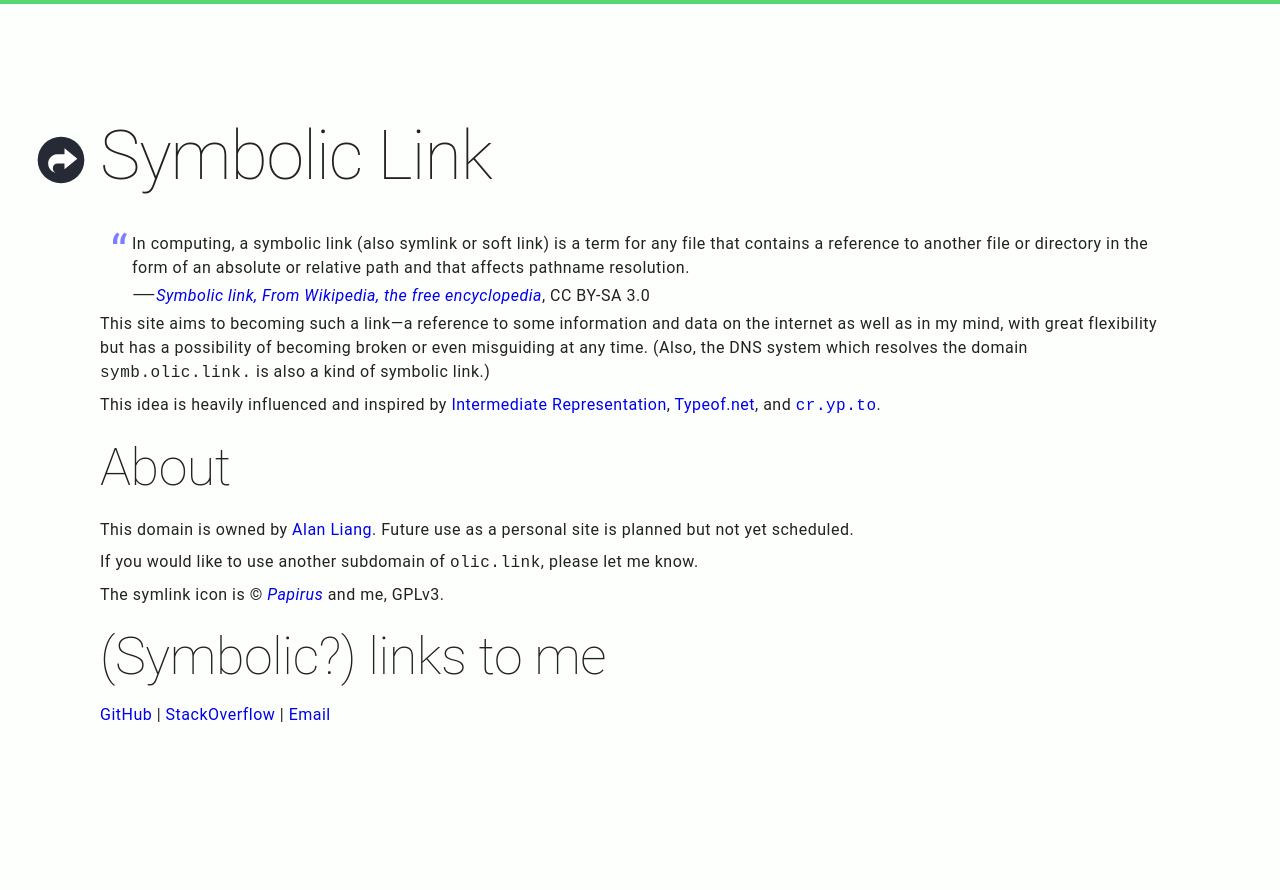
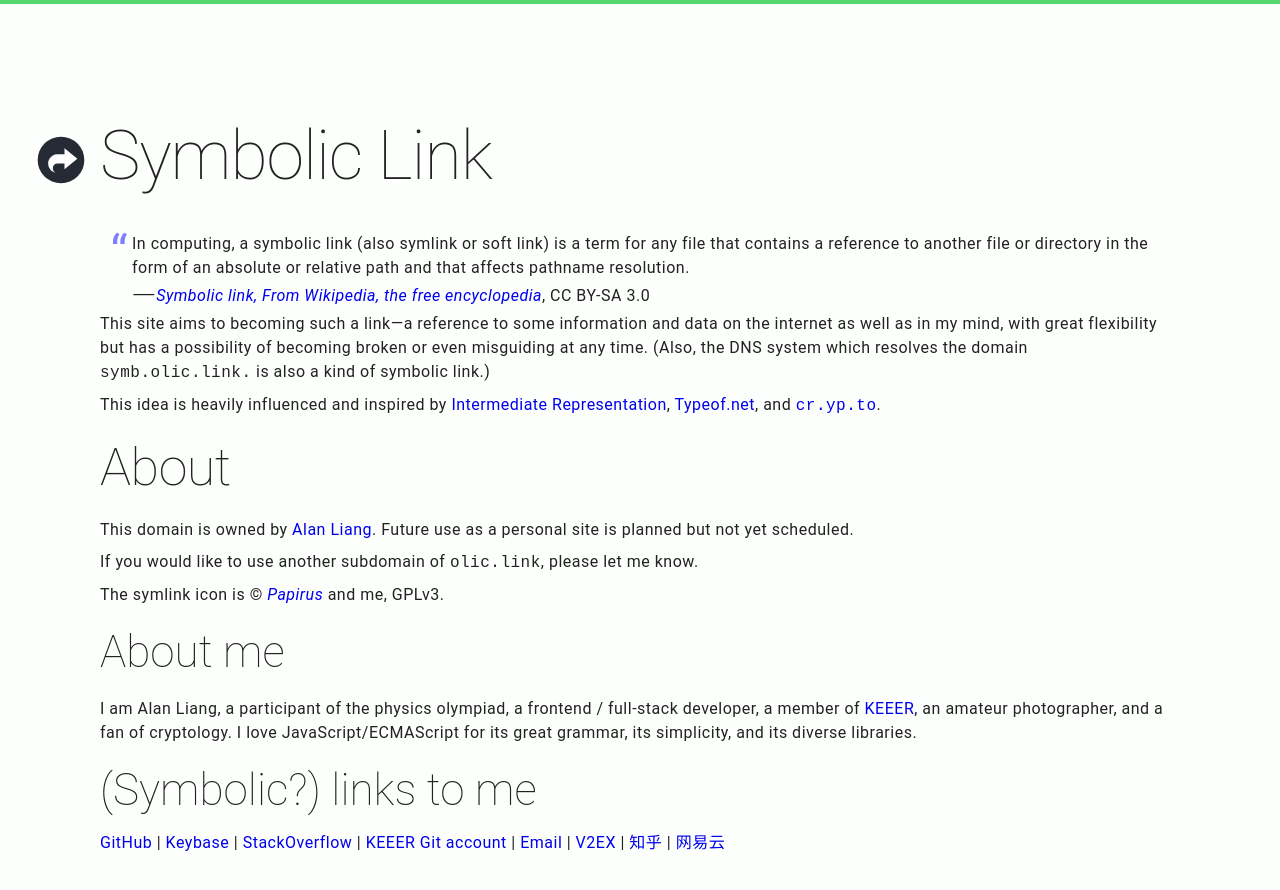
Before and after one commit to Alan-Liang/symb.olic.link, a plain HTML site: page index.html in a window 1280 px wide. Before the commit the page ends 800 px from the top, so only its background shows below. Drawn offline with Linux system fonts and the light colour scheme.

Commit message:
update content

```diff
--- a/index.html
+++ b/index.html
@@ -41,7 +41,9 @@
     <p>This domain is owned by <a href="https://github.com/Alan-Liang" rel="noopener">Alan Liang</a>. Future use as a personal site is planned but not yet scheduled.</p>
     <p>If you would like to use another subdomain of <code>olic.link</code>, please let me know.</p>
     <p>The symlink icon is &copy; <cite><a href="https://github.com/PapirusDevelopmentTeam/papirus-icon-theme" rel="noopener">Papirus</a></cite> and me, GPLv3.</p>
-    <h2>(Symbolic?) links to me</h2>
-    <a href="https://github.com/Alan-Liang" rel="noopener">GitHub</a> | <a href="https://stackoverflow.com/users/13085717" rel="noopener">StackOverflow</a> | <a href="javascript:void alert(String.fromCharCode(97,64,107,101,101,101,114,46,110,101,116))">Email</a>
+    <h3>About me</h3>
+    <p>I am Alan Liang, a participant of the physics olympiad, a frontend / full-stack developer, a member of <a href="https://keeer.net/">KEEER</a>, an amateur photographer, and a fan of cryptology. I love JavaScript/ECMAScript for its great grammar, its simplicity, and its diverse libraries.</p>
+    <h3>(Symbolic?) links to me</h3>
+    <a href="https://github.com/Alan-Liang" rel="noopener">GitHub</a> | <a href="https://keybase.io/alanliang" rel="noopener">Keybase</a> | <a href="https://stackoverflow.com/users/13085717" rel="noopener">StackOverflow</a> | <a href="https://webgit.keeer.net/Alan-Liang" rel="noopener">KEEER Git account</a> | <a href="javascript:void alert(String.fromCharCode(97,64,107,101,101,101,114,46,110,101,116))">Email</a> | <a href="https://www.v2ex.com/member/alan0liang" rel="noopener">V2EX</a> | <a href="https://www.zhihu.com/people/liang-ya-lun-99" rel="noopener">知乎</a> | <a href="https://music.163.com/user/home?id=421488240" rel="noopener">网易云</a>
 </body>
 </html>
--- a/styles/base.css
+++ b/styles/base.css
@@ -7,6 +7,7 @@ a:hover, a:active, a:focus { text-decoration: underline; }
 
 body {
   padding: 16px;
+  padding-bottom: 64px;
   min-height: 100vh;
   text-align: center;
   background-color: #fcfffc;
@@ -56,20 +57,23 @@ h2 {
   letter-spacing: -0.0083333333em;
 }
 h3 {
-  font-size: 3rem;
+  font-size: 2.75rem;
   line-height: 3.125rem;
-  font-weight: 400;
+  padding: 1rem 0;
+  font-weight: 200;
   letter-spacing: normal;
 }
 h4 {
   font-size: 2.125rem;
   line-height: 2.5rem;
+  padding: 0.75rem 0;
   font-weight: 400;
   letter-spacing: 0.0073529412em;
 }
 h5 {
   font-size: 1.5rem;
   line-height: 2rem;
+  padding: 0.5rem 0;
   font-weight: 400;
   letter-spacing: normal;
 }
@@ -134,3 +138,10 @@ button, .button {
   a { color: #3391ff; }
   a:visited { color: #cc91ff; }
 }
+
+@media (min-width: 1500px) {
+  main {
+    display: block;
+    margin-left: 194px;
+  }
+}
```
